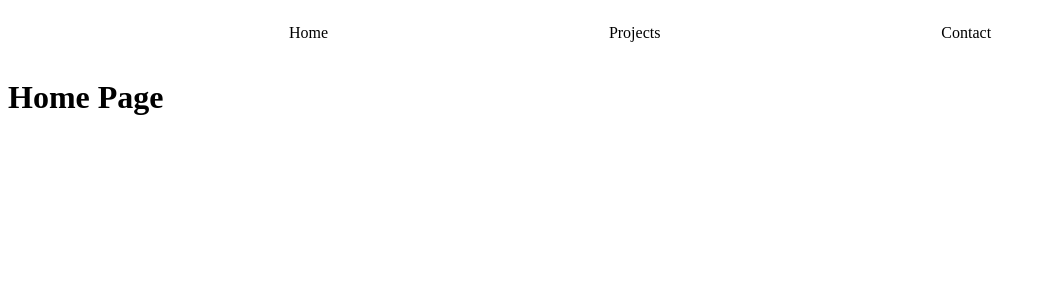
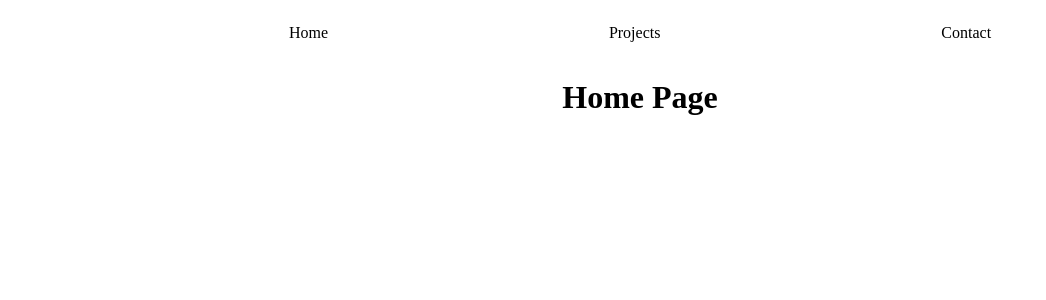
Before and after one commit to samanthashleyrose/React-Coding-Portfolio, a React (Vite) app: page / in a window 1280 px wide. Shown: the top 300 px of the page, without its empty margins (0-1046 px from the left). Built offline with nearby package versions, Linux system fonts and the light colour scheme.

Commit message:
Began simple css for Headers

```diff
--- a/src/main.css
+++ b/src/main.css
@@ -1,3 +1,4 @@
+/* NAV */
 .nav-tabs {
     display: inline-flex;
     justify-content: space-evenly;
@@ -9,3 +10,10 @@
     color: black;
     text-decoration: none;
 }
+
+/* HEADERS */
+h1 {
+    display: flex;
+    justify-content: center;
+    color: black;
+}
```
